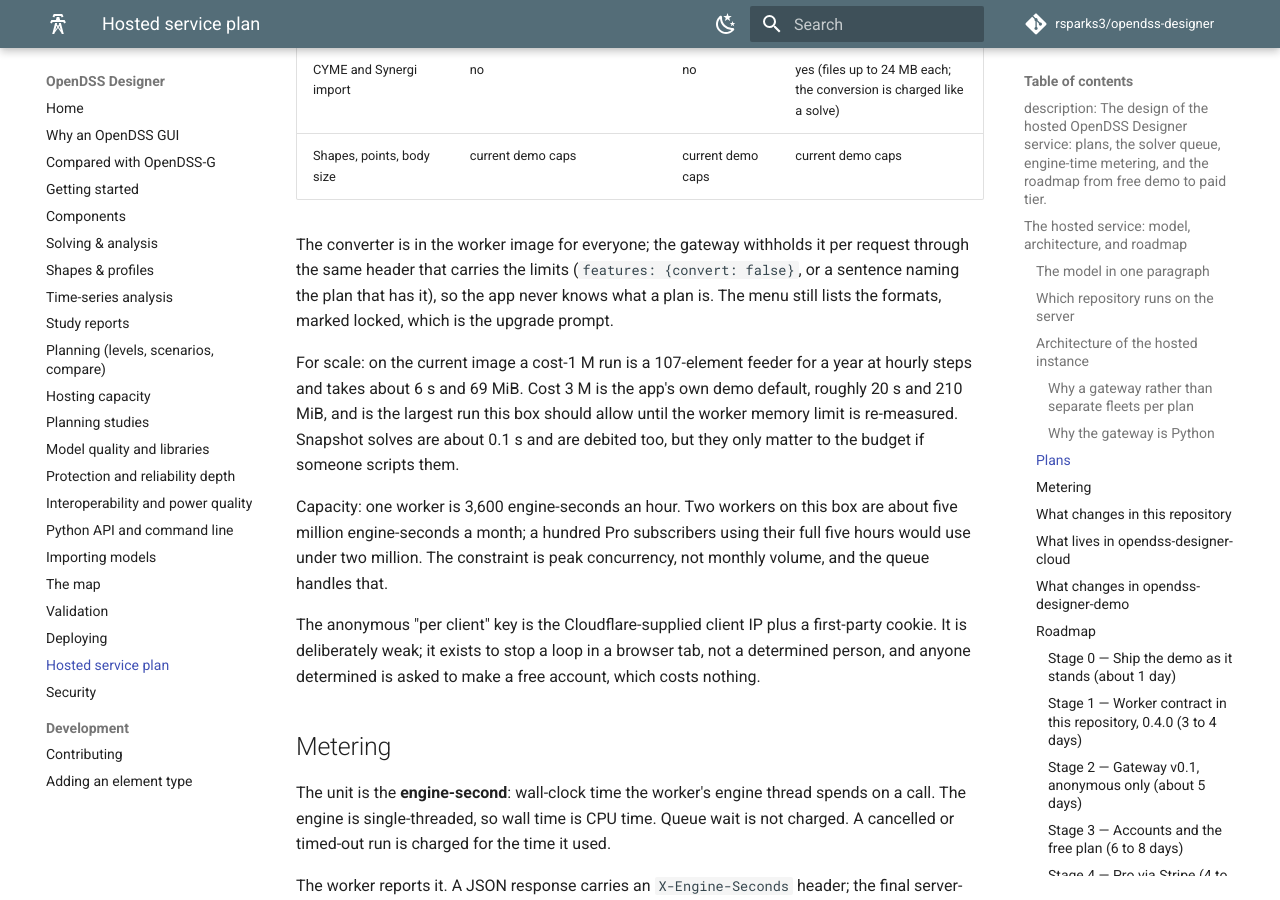
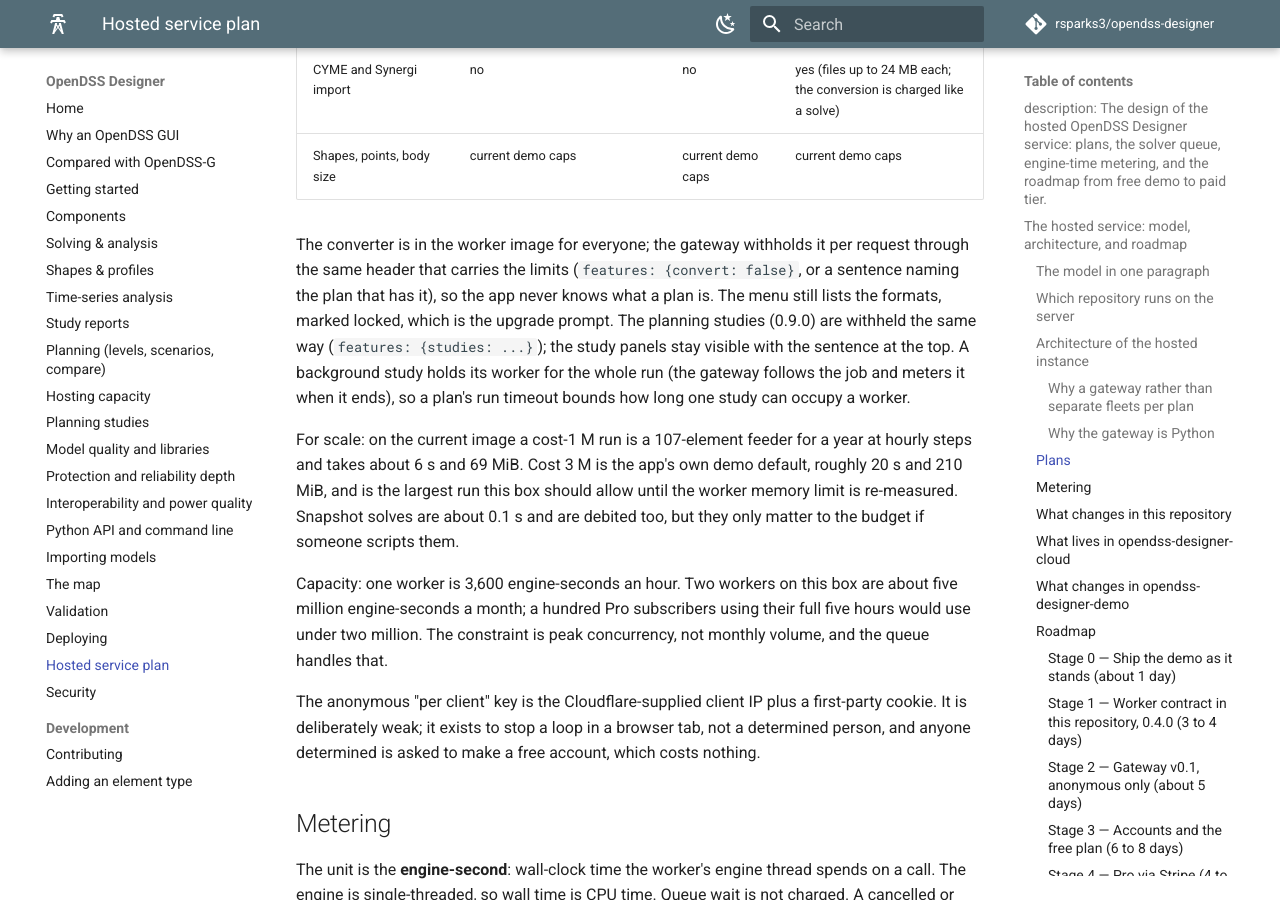
Before and after one commit to rsparks3/opendss-designer, an MkDocs documentation site: the page built from docs/hosted-service.md, in a window 1280 px wide and 900 px high, scrolled down 3603 px. Built offline with MkDocs 1.6.1 and Material for MkDocs 9.7.7, drawn with Linux system fonts in a browser that asks for light colours; comment, search, counter and statistics services are not loaded.

Commit message:
0.9.0
Co-Authored-By: Claude Fable 5.1 <noreply@anthropic.com>

```diff
--- a/docs/hosted-service.md
+++ b/docs/hosted-service.md
@@ -138,7 +138,11 @@ The converter is in the worker image for everyone; the gateway withholds it
 per request through the same header that carries the limits (`features:
 {convert: false}`, or a sentence naming the plan that has it), so the app
 never knows what a plan is. The menu still lists the formats, marked locked,
-which is the upgrade prompt.
+which is the upgrade prompt. The planning studies (0.9.0) are withheld the same
+way (`features: {studies: ...}`); the study panels stay visible with the
+sentence at the top. A background study holds its worker for the whole run
+(the gateway follows the job and meters it when it ends), so a plan's run
+timeout bounds how long one study can occupy a worker.
 
 For scale: on the current image a cost-1 M run is a 107-element feeder for a
 year at hourly steps and takes about 6 s and 69 MiB. Cost 3 M is the app's own
--- a/pyproject.toml
+++ b/pyproject.toml
@@ -4,7 +4,7 @@ build-backend = "hatchling.build"
 
 [project]
 name = "opendss-designer"
-version = "0.8.0"
+version = "0.9.0"
 description = "A graphical user interface (GUI) for OpenDSS: draw one-line diagrams in your browser, run power flows, import and export .dss files"
 readme = "README.md"
 requires-python = ">=3.10"
--- a/src/opendss_designer/__init__.py
+++ b/src/opendss_designer/__init__.py
@@ -1,3 +1,3 @@
 """opendss-designer: browser-based one-line diagram designer for OpenDSS."""
 
-__version__ = "0.8.0"
+__version__ = "0.9.0"
```
Also changed, not shown: CHANGELOG.md (+7 -1 lines), docs/deployment.md (+5 -1 lines), 2 other files.
